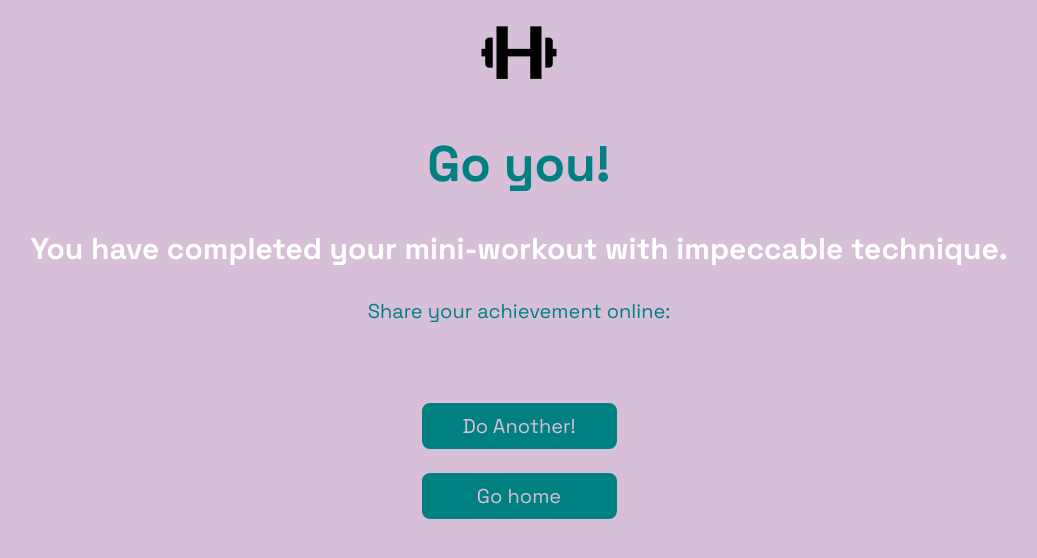
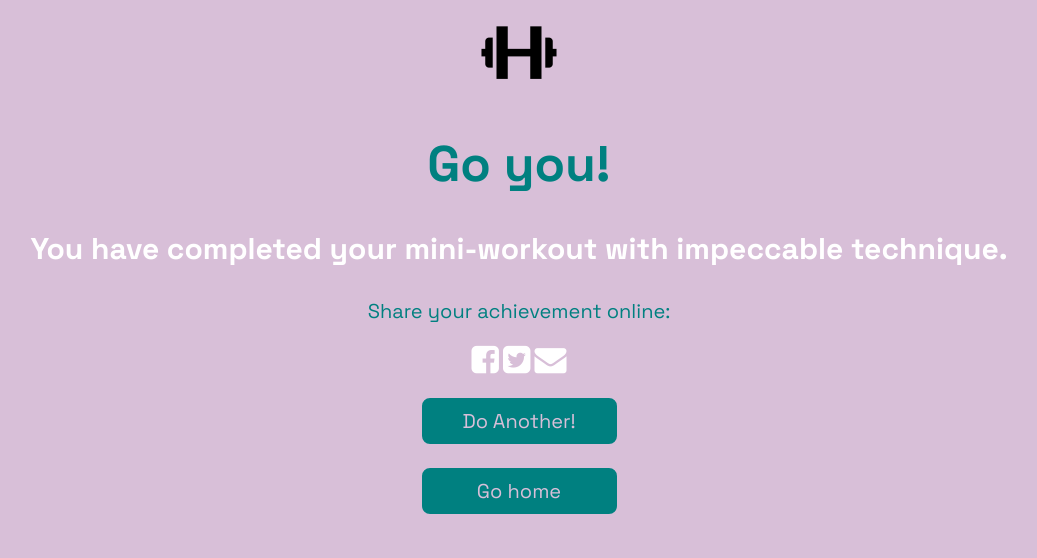
Before and after one commit to Prathamesh0421/jimmygymbuddy, a website: page success.html in a window 1280 px wide. Shown: the whole page, without its empty margins (121-1158 px from the left). Drawn offline with nearby package versions, Linux system fonts and the light colour scheme.

Commit message:
fafa icons 2

```diff
--- a/success.html
+++ b/success.html
@@ -90,9 +90,9 @@ ul.share-buttons .sr-only{
     <h3>You have completed your mini-workout with impeccable technique.</h3>
     <p>Share your achievement online:
         <ul class="share-buttons" data-source="simplesharingbuttons.com">
-            <li><a href="https://www.facebook.com/sharer/sharer.php?u=https%3A%2F%2Ferxn-mcg.github.io%2Fjimmygymbuddy%2F&quote=Jimmy%20Gym%20Buddy" target="_blank" title="Share on Facebook"><i class="fab fa-facebook-square fa-2x" aria-hidden="true"></i><span class="sr-only">Share on Facebook</span></a></li>
-            <li><a href="https://twitter.com/intent/tweet?source=https%3A%2F%2Ferxn-mcg.github.io%2Fjimmygymbuddy%2F&text=Jimmy%20Gym%20Buddy:%20https%3A%2F%2Ferxn-mcg.github.io%2Fjimmygymbuddy%2F" target="_blank" title="Tweet"><i class="fab fa-twitter-square fa-2x" aria-hidden="true"></i><span class="sr-only">Tweet</span></a></li>
-            <li><a href="mailto:?subject=Jimmy%20Gym%20Buddy&body=I%20completed%20my%20workout%20%20with%20Jimmy%20Gym%20Buddy!:%20https%3A%2F%2Ferxn-mcg.github.io%2Fjimmygymbuddy%2F" target="_blank" title="Send email"><i class="fas fa-envelope-square fa-2x" aria-hidden="true"></i><span class="sr-only">Send email</span></a></li>
+            <li><a href="https://www.facebook.com/sharer/sharer.php?u=https%3A%2F%2Ferxn-mcg.github.io%2Fjimmygymbuddy%2F&quote=Jimmy%20Gym%20Buddy" target="_blank" title="Share on Facebook"><i class="fa fa-facebook-square fa-2x" aria-hidden="true"></i><span class="sr-only">Share on Facebook</span></a></li>
+            <li><a href="https://twitter.com/intent/tweet?source=https%3A%2F%2Ferxn-mcg.github.io%2Fjimmygymbuddy%2F&text=Jimmy%20Gym%20Buddy:%20https%3A%2F%2Ferxn-mcg.github.io%2Fjimmygymbuddy%2F" target="_blank" title="Tweet"><i class="fa fa-twitter-square fa-2x" aria-hidden="true"></i><span class="sr-only">Tweet</span></a></li>
+            <li><a href="mailto:?subject=Jimmy%20Gym%20Buddy&body=I%20completed%20my%20workout%20%20with%20Jimmy%20Gym%20Buddy!:%20https%3A%2F%2Ferxn-mcg.github.io%2Fjimmygymbuddy%2F" target="_blank" title="Send email"><i class="fa fa-envelope fa-2x" aria-hidden="true"></i><span class="sr-only">Send email</span></a></li>
           </ul>
     <a href="exercise.html"><button class="nav">Do Another!</button></a>
     <a href="page.html"><button class="nav">Go home</button></a>
```
